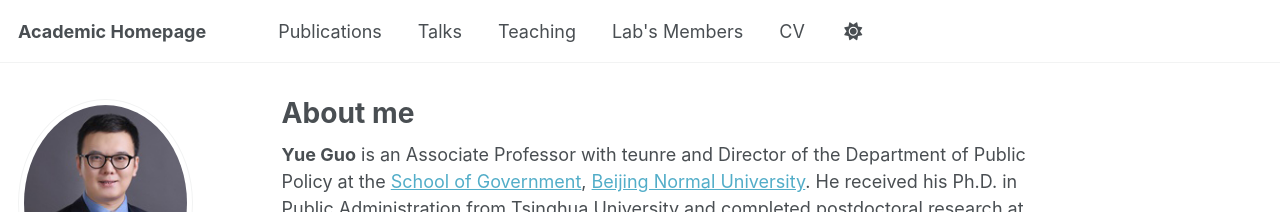
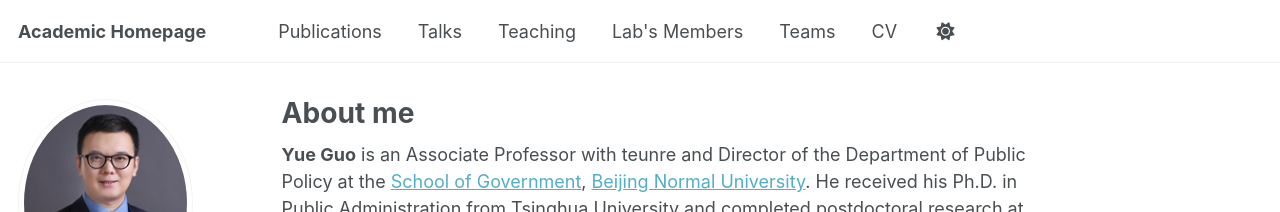
Before and after one commit to guoyue-policy/guoyue-policy.github.io, a Jekyll site: the page built from _pages/about.md, in a window 1280 px wide. Shown: the top 212 px of the page. Built offline with Jekyll 4.4.1, drawn with Linux system fonts in a browser that asks for light colours; some web fonts are replaced.

Commit message:
Update navigation.yml

```diff
--- a/_data/navigation.yml
+++ b/_data/navigation.yml
@@ -20,6 +20,9 @@ main:
   - title: "Lab's Members"
     url: /team/
 
+  - title: "Teams"
+    url: /portfolio/
+
 #  - title: "Blog Posts"
 #    url: /year-archive/
 
```
